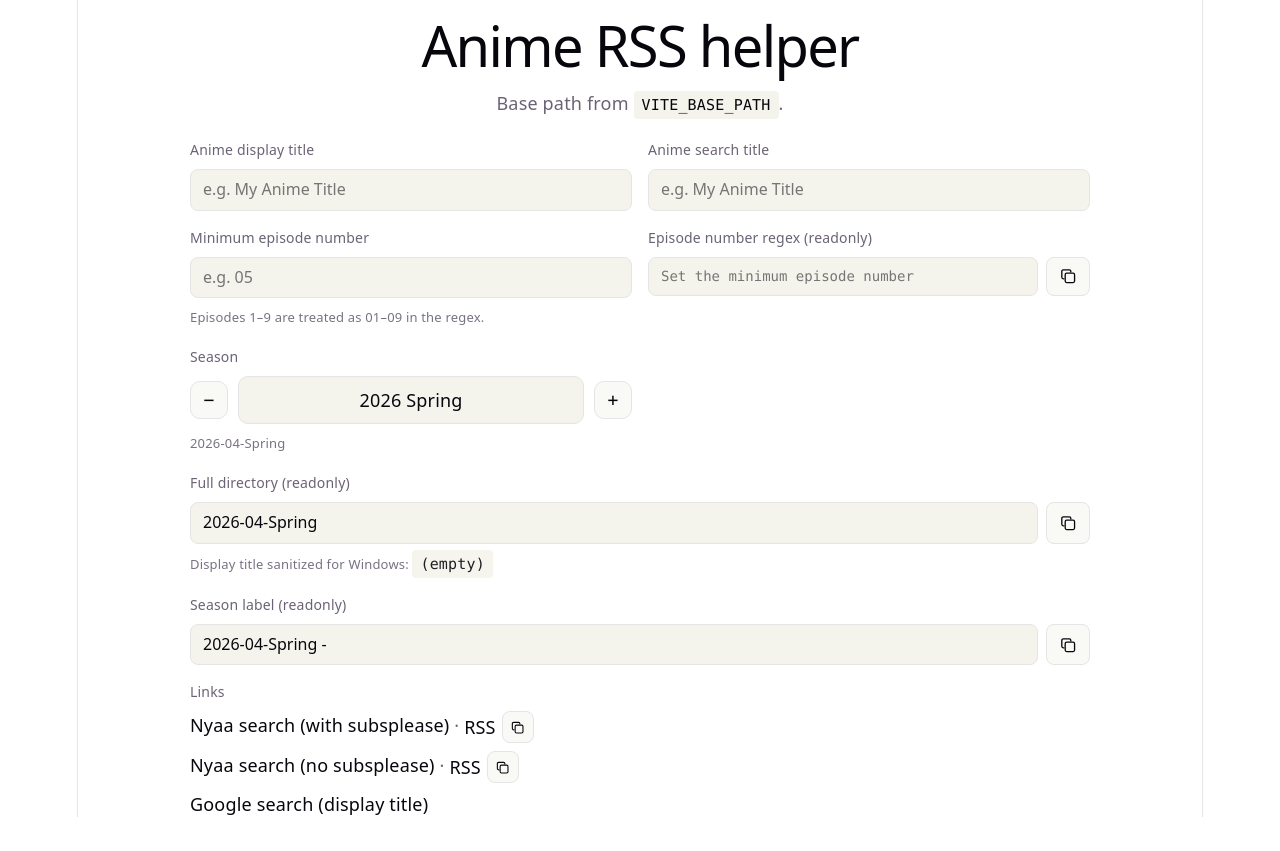
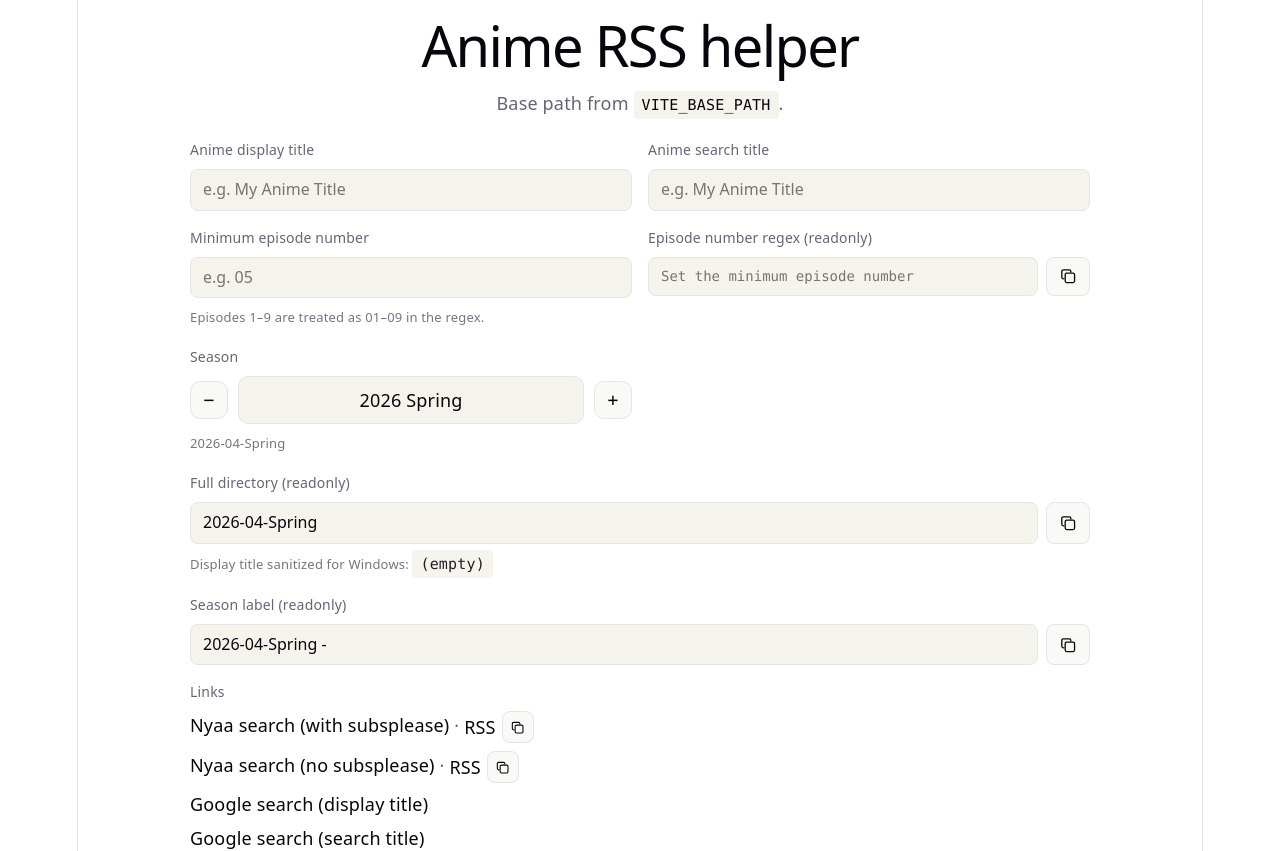
Before and after one commit to amcsi/anime-qbittorrent-rss, a React (Vite) app: page / in a window 1280 px wide. Before the commit the page ends 817 px from the top, so only its background shows below. Built offline with nearby package versions, Linux system fonts and the light colour scheme.

Commit message:
Add search for search title as well

```diff
--- a/src/App.tsx
+++ b/src/App.tsx
@@ -359,6 +359,7 @@ function App() {
   const nyaaRssNoSubsUrl = nyaaRssUrl(nyaaQueryNoSubsPlease);
 
   const googleUrl = `https://www.google.com/search?q=${encodeURIComponent(`${animeDisplayTitle} myanimelist`)}`;
+  const googleSearchTitleUrl = `https://www.google.com/search?q=${encodeURIComponent(`${animeSearchTitle} myanimelist`)}`;
 
   return (
     <>
@@ -513,6 +514,11 @@ function App() {
                     Google search (display title)
                   </a>
                 </li>
+                <li>
+                  <a href={googleSearchTitleUrl} target="_blank" rel="noreferrer">
+                    Google search (search title)
+                  </a>
+                </li>
               </ul>
             </div>
           </div>
```
